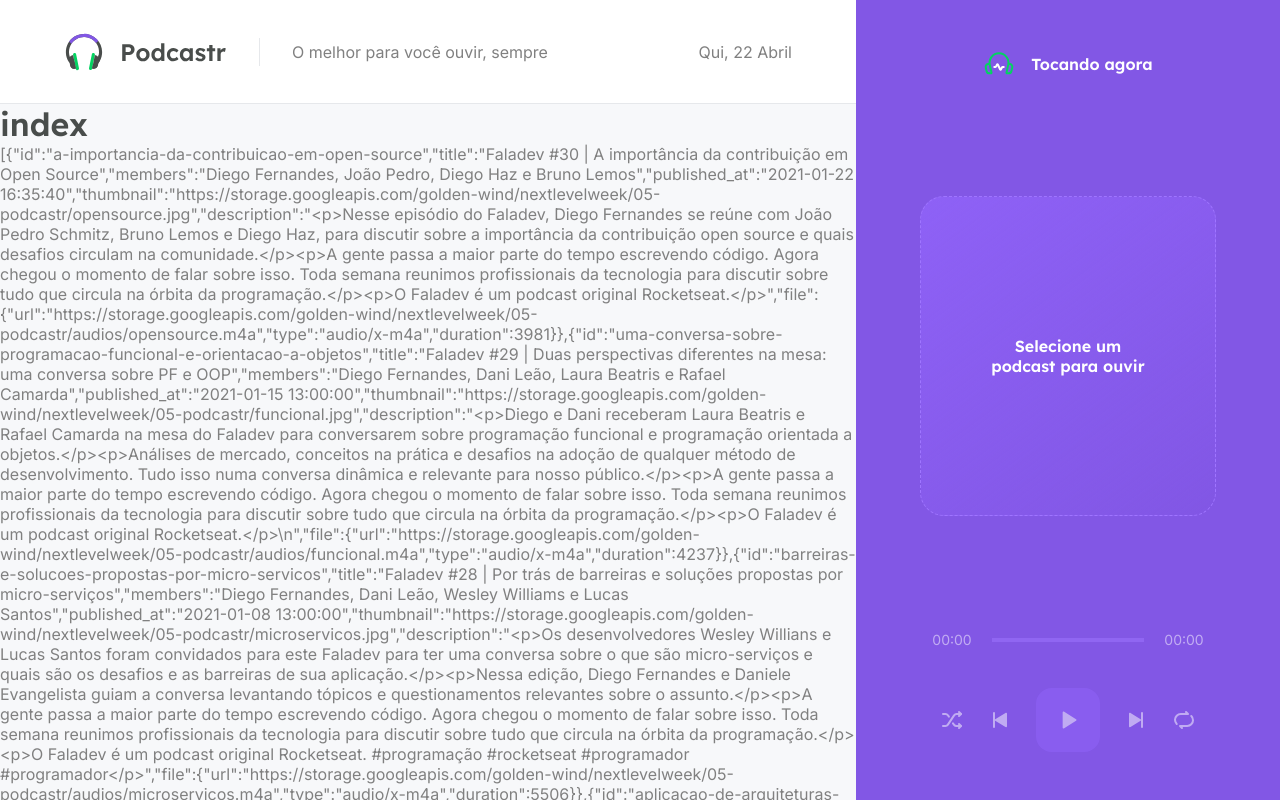
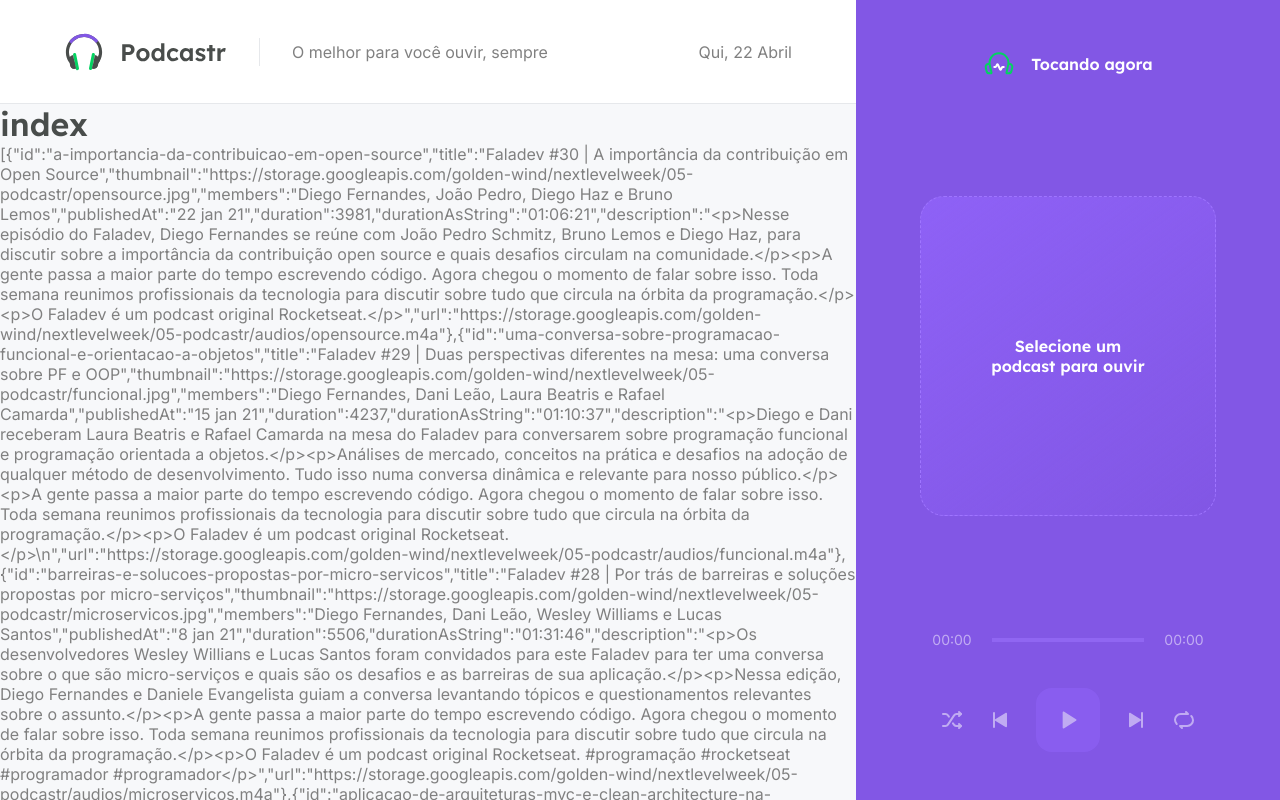
Before and after one commit to lucasellery/the-podcastr, a Next.js app: page / in a window 1280 px wide. Shown: the top 800 px of the page. Built offline with nearby package versions, Linux system fonts and the light colour scheme; data requests are answered from the project's data file.

Commit message:
data fetching

```diff
--- a/package.json
+++ b/package.json
@@ -9,6 +9,7 @@
     "server": "json-server server.json -w -d 750 -p 3333"
   },
   "dependencies": {
+    "axios": "^0.21.1",
     "date-fns": "^2.21.1",
     "next": "10.1.3",
     "react": "17.0.2",
--- a/src/pages/index.tsx
+++ b/src/pages/index.tsx
@@ -1,10 +1,28 @@
-// SPA
-// SSR
-// SSG
+import { GetStaticProps } from 'next';
+import { useEffect } from "react"
+import { api } from '../services/api';
+import { format, parseISO } from 'date-fns';
+import ptBR from 'date-fns/locale/pt-BR';
+import { convertDurationToTimeString } from '../utils/convertDurationToTimeString';
 
-import { useEffect } from "react"
+type Episode = {
+  id: string;
+  title: string;
+  memebers: string;
+  publishedAt: string;
+  thumbnail: string;
+  description: string;
+  url: string;
+  type: string;
+  duration: number;
+  durationAsString: string;
+}
 
-export default function Home(props) {
+type HomeProps = {
+  episodes: Episode[];
+}
+
+export default function Home(props: HomeProps ) {
   return (
     <>
       <h1>index</h1>
@@ -13,13 +31,33 @@
   )
 }
 
-export async function getStaticProps() {
-  const response = await fetch('http://localhost:3333/episodes');
-  const data = await response.json();
+export const getStaticProps: GetStaticProps = async () => {
+  const { data } = await api
+    .get('episodes', {
+      params: {
+        _limit: 12,
+        _sort: 'published_at',
+        _order: 'desc'
+      }
+    });
+
+    const episodes = data.map(episode => {
+      return {
+        id: episode.id,
+        title: episode.title,
+        thumbnail: episode.thumbnail,
+        members: episode.members,
+        publishedAt: format(parseISO(episode.published_at), 'd MMM yy', {locale: ptBR }),
+        duration: Number(episode.file.duration),
+        durationAsString: convertDurationToTimeString(Number(episode.file.duration)),
+        description: episode.description,
+        url: episode.file.url
+      };
+    })
 
   return {
     props: {
-      episodes: data,
+      episodes: episodes,
     },
     revalidate: 60 * 60 * 8,
   }
--- /dev/null
+++ b/src/services/api.ts
@@ -0,0 +1,5 @@
+import axios from 'axios';
+
+export const api = axios.create({
+  baseURL: 'http://localhost:3333/'
+})
--- /dev/null
+++ b/src/utils/convertDurationToTimeString.ts
@@ -0,0 +1,11 @@
+export function convertDurationToTimeString(duration: number) {
+  const hours = Math.floor(duration / 3600);
+  const minutes = Math.floor((duration % 3600) / 60);
+  const seconds = duration % 60;
+
+  const timeString = [ hours, minutes, seconds ]
+    .map(unit => String(unit).padStart(2, '0'))
+    .join(':');
+
+    return timeString;
+}
```
Also changed, not shown: 1 other file (tests, documents, lock files or other folders).
